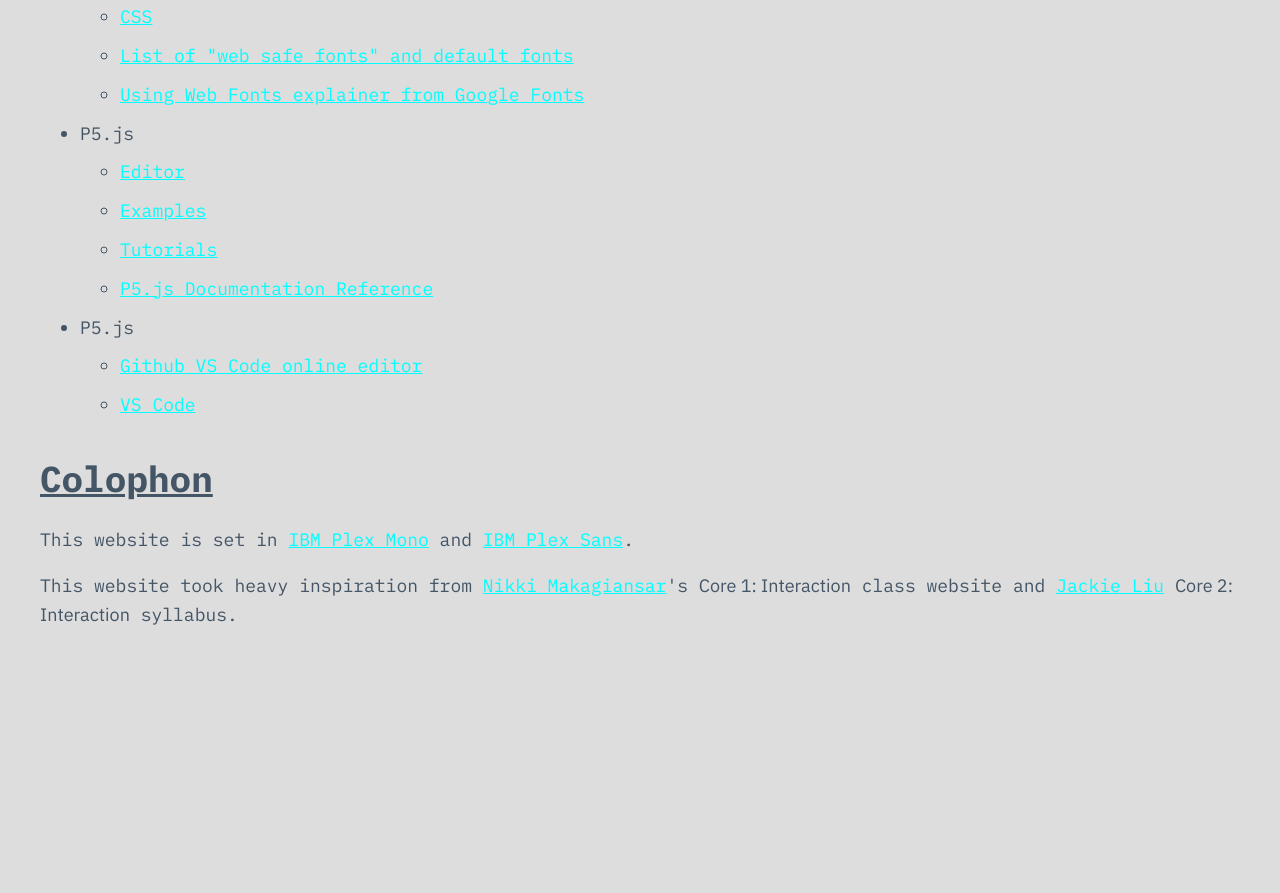
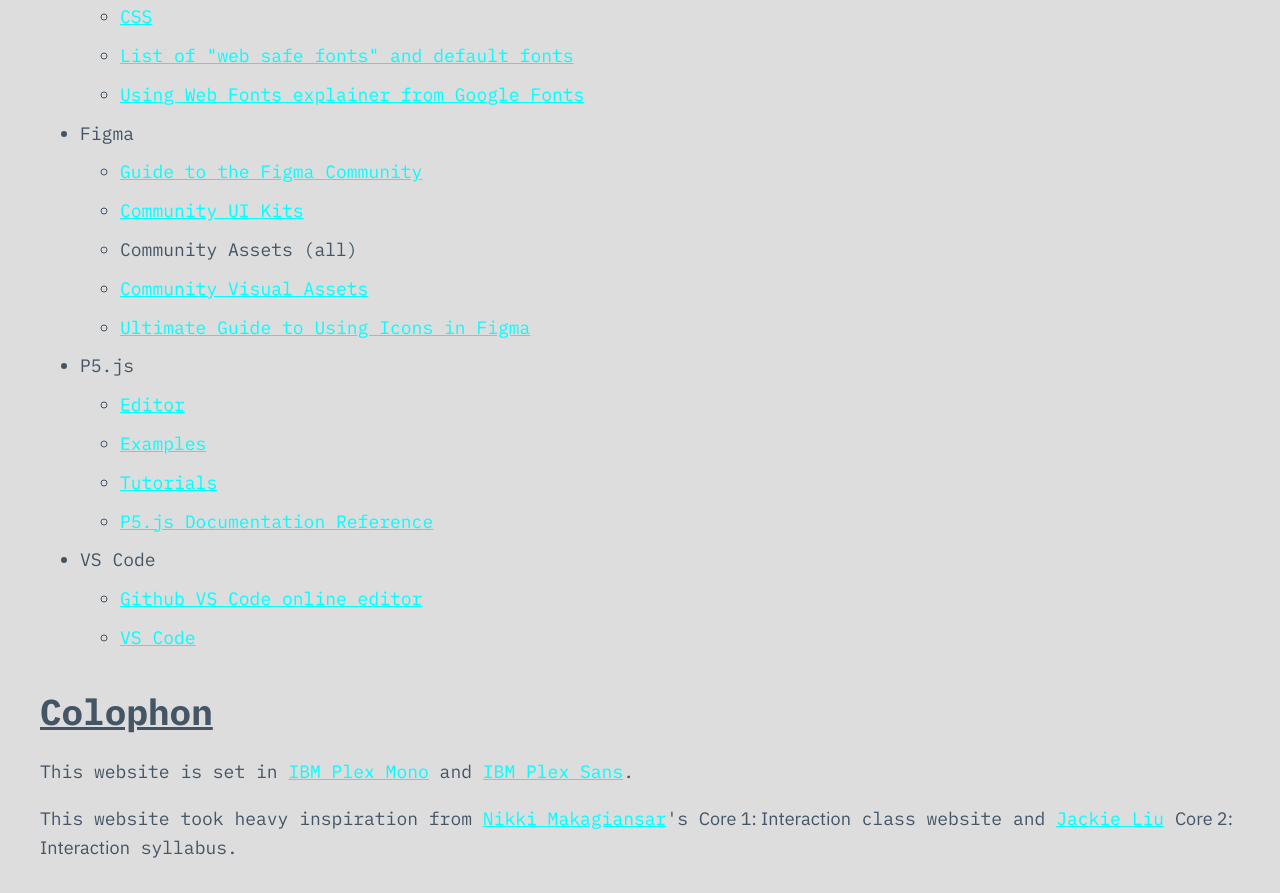
Before and after one commit to cwervo/c1i, a plain HTML site: page index.html in a window 1280 px wide. Shown: the part 1380-2273 px from the top of the page. Before the commit the page ends 2040 px from the top, so only its background shows below. Drawn offline with Linux system fonts and the light colour scheme.

Commit message:
Add resources

```diff
--- a/index.html
+++ b/index.html
@@ -72,14 +72,22 @@
                 <li><a href="https://fonts.google.com/knowledge/using_type/using_web_fonts"><span class="italic">Using Web Fonts</span> explainer from Google Fonts</a></li>
                 <!-- <li><a href="https://developer.mozilla.org/en-US/docs/Web/JavaScript">MDN Web Development resources</a></li> -->
             </ul>
-            <li>P5.js</li>
+            <li id="resources-figma">Figma</li>
+            <ul>
+                <li><a href="https://help.figma.com/hc/en-us/articles/360038510693-Guide-to-the-Figma-Community">Guide to the Figma Community</a></li>
+                <li><a href="https://www.figma.com/community/ui-kits?resource_type=mixed&editor_type=all&price=all&sort_by=all_time&creators=all">Community UI Kits</a></li>
+                <li><a href="https://www.figma.com/community/tag/assets"></a>Community Assets (all)</li>
+                <li><a href="https://www.figma.com/community/visual-assets?resource_type=mixed&editor_type=all&price=all&sort_by=all_time&creators=all">Community Visual Assets</a></li>
+                <li><a href="https://www.uiprep.com/blog/ultimate-guide-to-using-icons-in-figma">Ultimate Guide to Using Icons in Figma</a></li>
+            </ul>
+            <li id="resources-p5js">P5.js</li>
             <ul>
                 <li><a href="https://editor.p5js.org/">Editor</a></li>
                 <li><a href="https://p5js.org/examples/">Examples</a></li>
                 <li><a href="https://p5js.org/tutorials/">Tutorials</a></li>
                 <li><a href="https://p5js.org/reference/">P5.js Documentation Reference</a></li>
             </ul>
-            <li>P5.js</li>
+            <li id="resources-vscode">VS Code</li>
             <ul>
                 <li><a href="https://github.dev/">Github VS Code online editor</a></li>
                 <li><a href="https://code.visualstudio.com/">VS Code</a></li>
```
